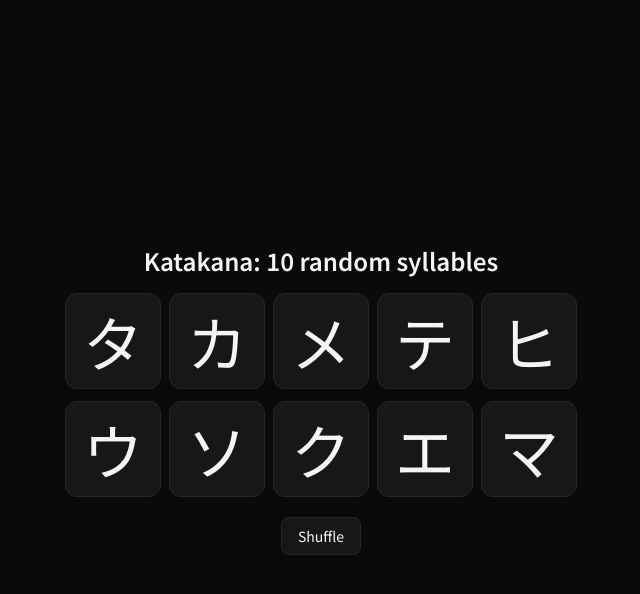
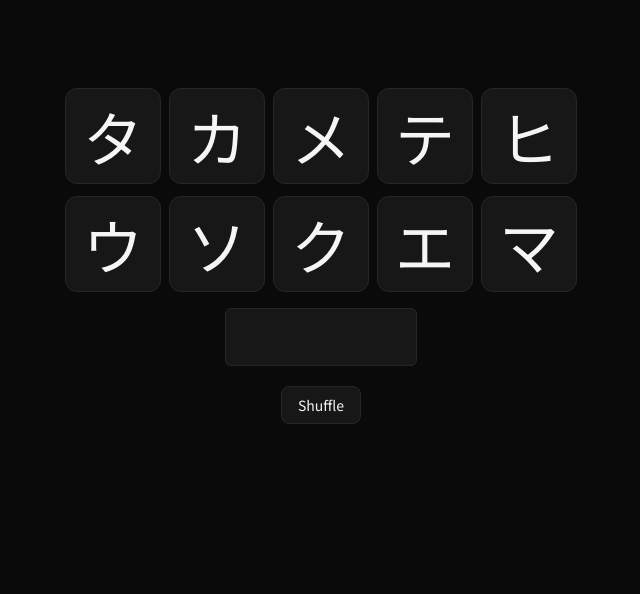
Before and after one commit to paltin/katakana, a React (Vite) app: page / in a window 1280 px wide. Shown: the top 594 px of the page, without its empty margins (319-959 px from the left). Built offline with nearby package versions, Linux system fonts and the light colour scheme.

Commit message:
ui(input): remove placeholder; set Tahoma at 80% and grey text

```diff
--- a/src/App.tsx
+++ b/src/App.tsx
@@ -11,9 +11,8 @@ export default function App() {
   }, [seed]);
 
   return (
-    <div className="min-h-dvh grid place-items-center bg-neutral-950 text-neutral-100">
-      <div className="w-full max-w-4xl p-6 text-center">
-        <h1 className="mb-4 text-2xl font-semibold">Katakana: 10 random syllables</h1>
+    <div className="min-h-dvh bg-neutral-950 text-neutral-100">
+      <div className="w-full max-w-4xl mx-auto p-6 pt-[5.5rem] text-center">
         <div className="grid grid-cols-[repeat(2,max-content)] md:grid-cols-[repeat(5,max-content)] gap-x-2 gap-y-3 justify-center items-center">
           {selection.map((item) => (
             <div
@@ -25,6 +24,13 @@ export default function App() {
             </div>
           ))}
         </div>
+        <div className="mt-4 flex justify-center">
+          <input
+            type="text"
+            aria-label="Answer"
+            className="w-[10.5rem] md:w-48 rounded-md border border-neutral-800 bg-neutral-900 px-3 py-3 text-[1.6rem] leading-tight text-neutral-400 [font-family:Tahoma] focus:outline-none focus:ring-2 focus:ring-neutral-700"
+          />
+        </div>
         <button
           className="mt-5 inline-flex items-center justify-center rounded-lg border border-neutral-800 bg-neutral-900 px-4 py-2 text-sm font-medium transition hover:bg-neutral-800"
           onClick={() => setSeed(Math.random())}
```
